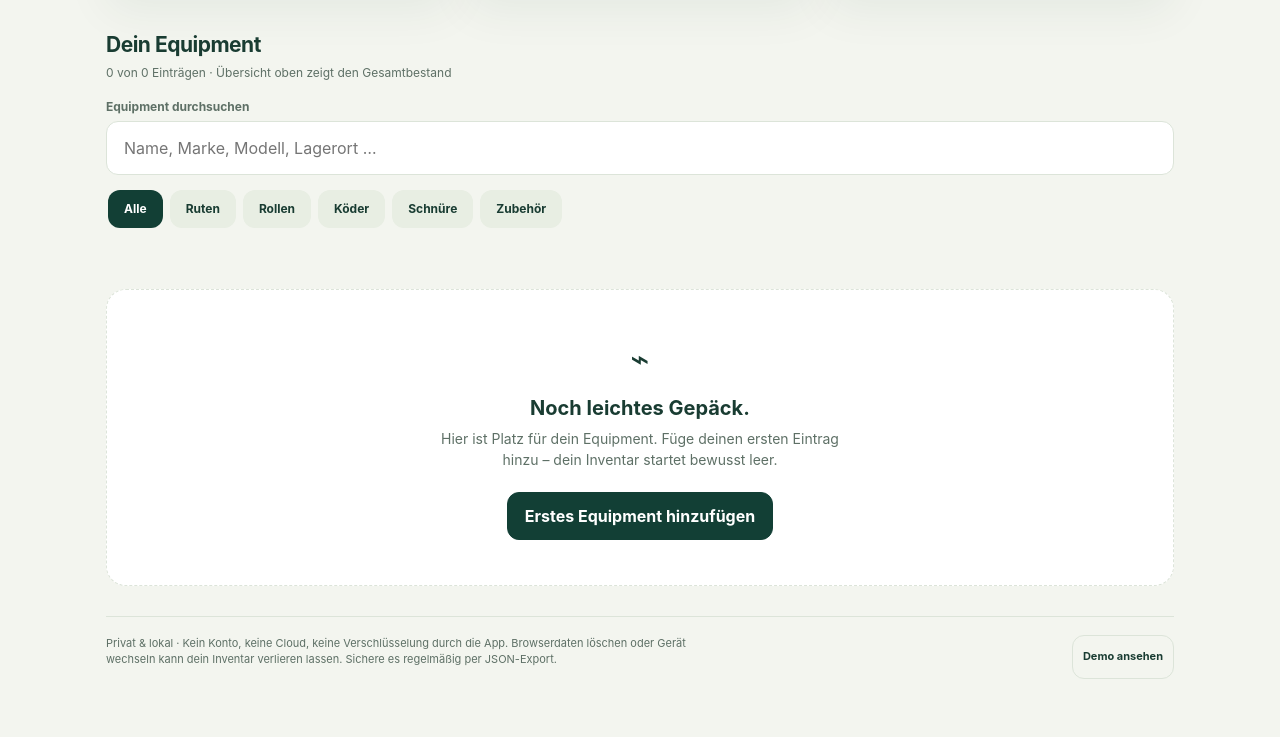
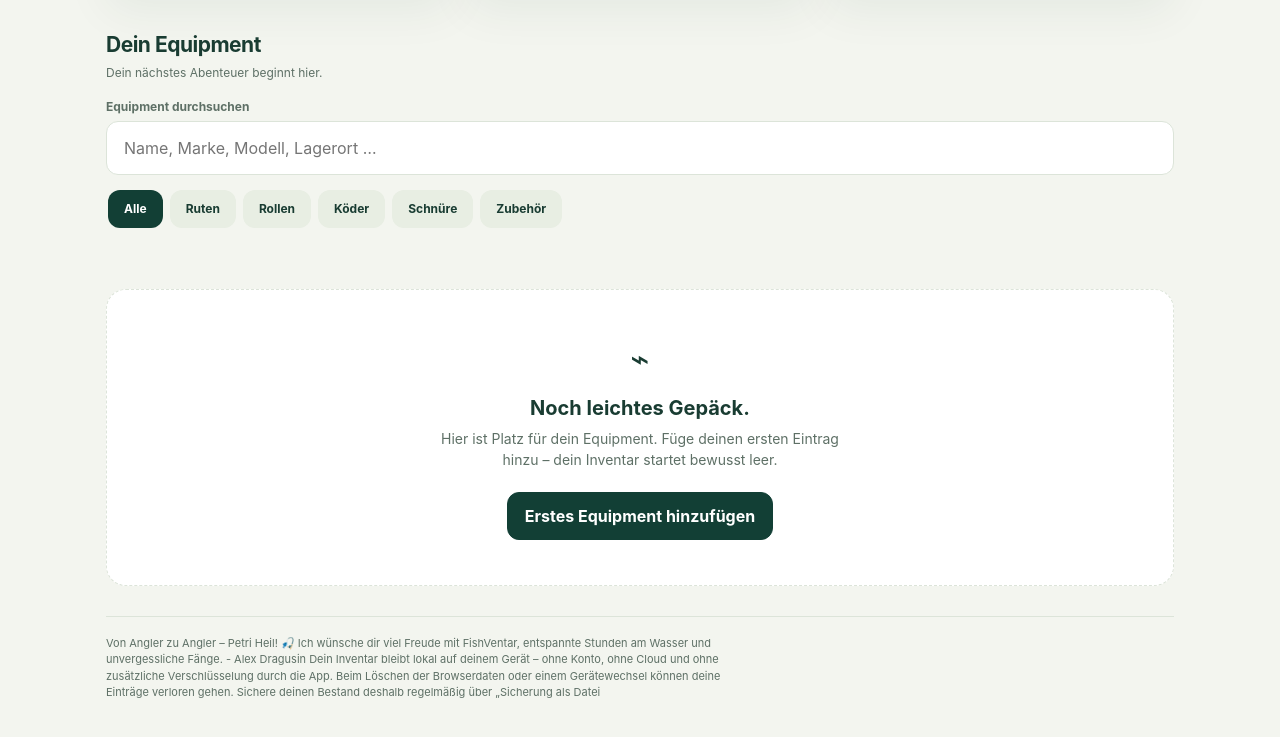
Before and after one commit to vupalex15420/angeltarbylx, a plain HTML site: page index.html in a window 1280 px wide. Shown: the part 529-1266 px from the top of the page. Drawn offline with Linux system fonts and the light colour scheme.

Commit message:
Update index.html

```diff
--- a/index.html
+++ b/index.html
@@ -31,7 +31,8 @@
 <div id="cards" class="cards"></div><div id="empty" class="empty"><div class="symbol" aria-hidden="true">⌁</div><h3 id="emptyTitle">Noch leichtes Gepäck.</h3><p id="emptyText">Hier ist Platz für dein Equipment. Füge deinen ersten Eintrag hinzu – dein Inventar startet bewusst leer.</p><button class="primary" id="addEmpty" type="button">Erstes Equipment hinzufügen</button></div>
 </section>
 </main>
-<footer class="footer"><p>Privat & lokal · Kein Konto, keine Cloud, keine Verschlüsselung durch die App. Browserdaten löschen oder Gerät wechseln kann dein Inventar verlieren lassen. Sichere es regelmäßig per JSON-Export.</p><button class="quiet" id="demoBtn" type="button">Demo ansehen</button></footer>
+<footer class="footer"><p>Von Angler zu Angler – Petri Heil! 🎣 Ich wünsche dir viel Freude mit FishVentar, entspannte Stunden am Wasser und unvergessliche Fänge. - Alex Dragusin
+Dein Inventar bleibt lokal auf deinem Gerät – ohne Konto, ohne Cloud und ohne zusätzliche Verschlüsselung durch die App. Beim Löschen der Browserdaten oder einem Gerätewechsel können deine Einträge verloren gehen. Sichere deinen Bestand deshalb regelmäßig über „Sicherung als Datei</p></footer>
 </div>
 <dialog id="saveDialog" aria-labelledby="saveDialogTitle"><div class="dialoghead"><h2 id="saveDialogTitle">Speichern &amp; Sicherung</h2><button id="closeSave" type="button" aria-label="Speichern und Sicherung schließen" autofocus>×</button></div><section class="savepanel" aria-labelledby="saveTitle"><div><h2 id="saveTitle">Auf deinem Handy behalten</h2><p id="saveStatus" role="status" aria-live="polite">Lokaler Speicher wird geprüft …</p><p id="lastSaved" class="help">Noch keine Speicherung bestätigt.</p></div><div class="savebuttons"><button id="saveLocalBtn" class="primary" type="button">Lokal speichern</button><button id="protectStorageBtn" type="button">Gerätespeicher schützen</button></div><div class="tools"><button id="exportBtn" type="button">↓ Sicherung als Datei</button><button id="importBtn" type="button">↑ Sicherung laden</button></div><p class="help savehint">Änderungen werden automatisch lokal gespeichert, sobald der Speicher verfügbar ist. Zusätzlich kannst du jederzeit manuell speichern. Kein Abgleich zwischen PC und Handy.</p><p id="protectionStatus" class="help" role="status" aria-live="polite">Speicherschutz wird nur auf deinen Wunsch beim Browser angefragt. Eine Dateisicherung bleibt wichtig.</p><input type="file" id="importFile" accept="application/json,.json" hidden><p id="saveMessage" class="status" role="status" aria-live="polite"></p></section></dialog>
 <dialog id="editor" aria-labelledby="editorTitle"><form id="equipmentForm"><div class="dialoghead"><h2 id="editorTitle">Equipment hinzufügen</h2><button type="button" id="closeEditor" aria-label="Schließen">×</button></div><div class="formgrid">
```
